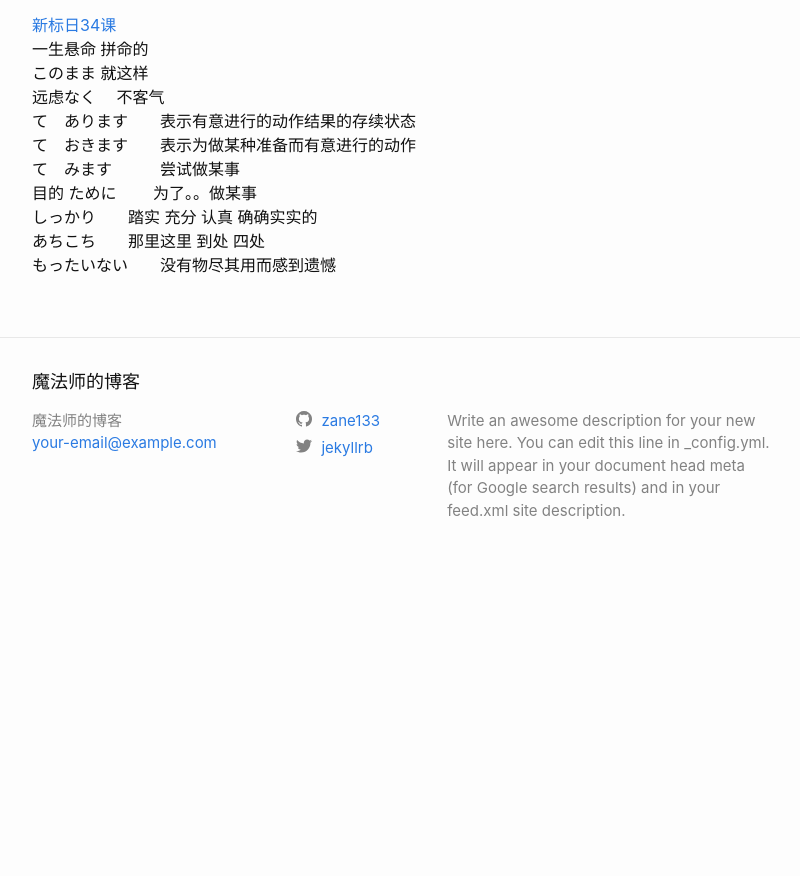
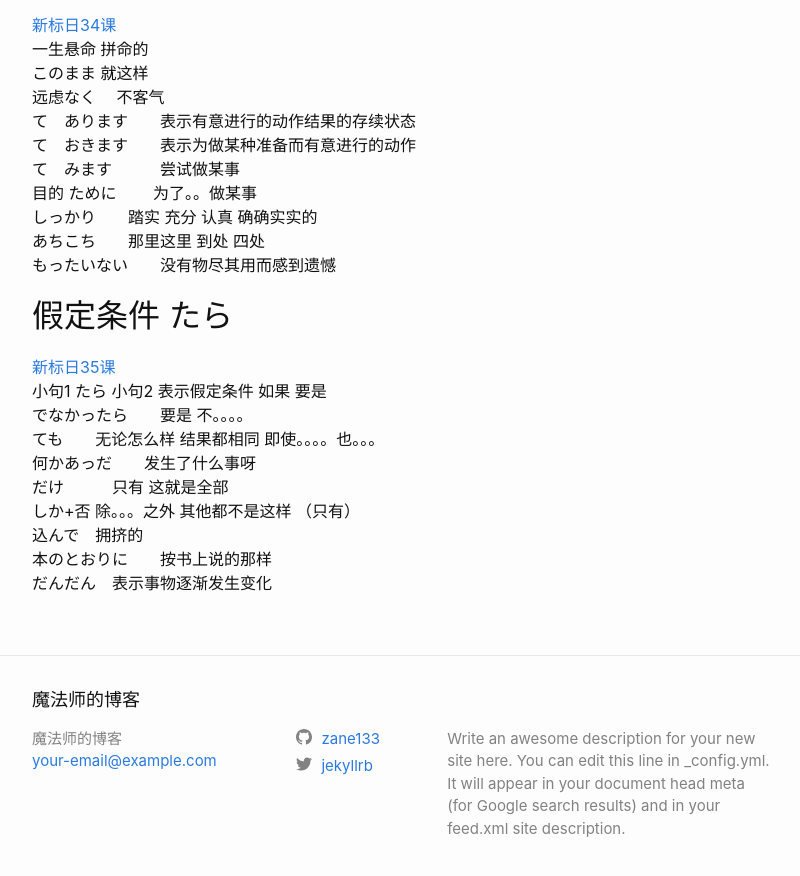
Before and after one commit to zane133/zane133.github.io, a Jekyll site: the page built from _posts/2019-08-17-japanese_study.markdown, in a window 1280 px wide and 900 px high, scrolled down 8222 px. Shown: the top 876 px of the window, without its empty margins (238-1038 px from the left). Built offline with Jekyll 4.4.1, drawn with Linux system fonts in a browser that asks for light colours; before the commit the page ends 8804 px from its top, so only the background shows below that.

Commit message:
Update 2019-08-17-japanese_study.markdown

```diff
--- a/_posts/2019-08-17-japanese_study.markdown
+++ b/_posts/2019-08-17-japanese_study.markdown
@@ -275,3 +275,15 @@ Google可以在搜索词的尾部加上 **とは**
 しっかり　　踏实 充分 认真 确确实实的
 あちこち　　那里这里 到处 四处
 もったいない　　没有物尽其用而感到遗憾
+
+##  假定条件 たら
+[新标日35课](https://www.bilibili.com/video/av14150839/?p=37)
+小句1  たら  小句2   表示假定条件  如果 要是
+でなかったら　　要是 不。。。。
+ても　　无论怎么样 结果都相同  即使。。。。也。。。
+何かあっだ　　发生了什么事呀
+だけ　　　只有 这就是全部
+しか+否   除。。。之外 其他都不是这样  （只有）
+込んで　拥挤的
+本のとおりに　　按书上说的那样
+だんだん　表示事物逐渐发生变化
```
